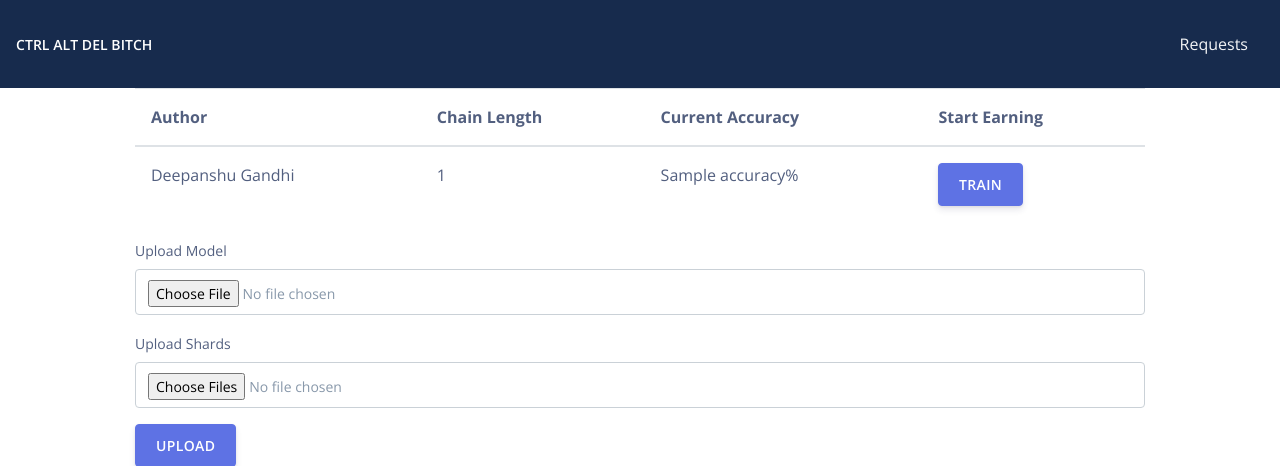
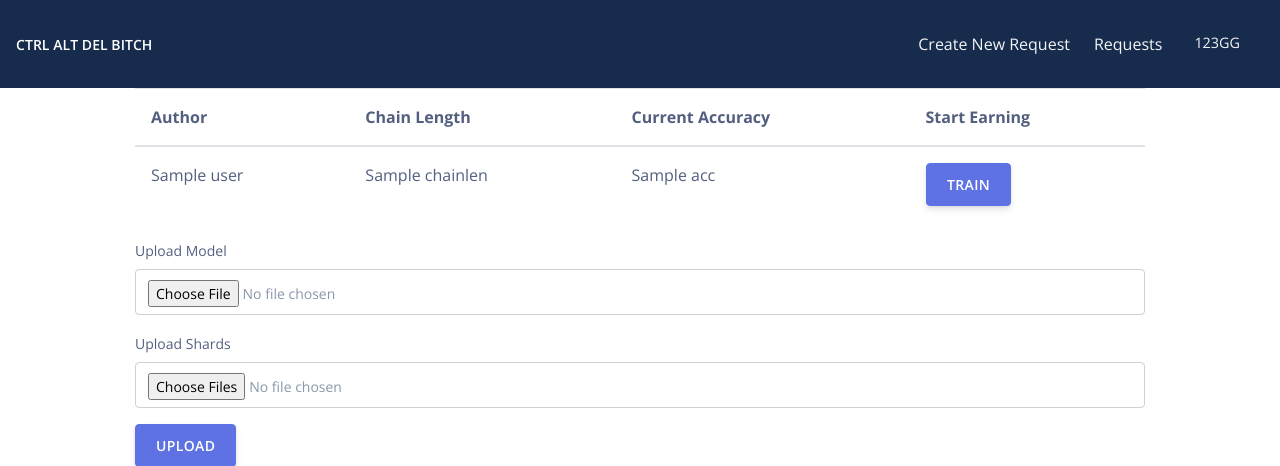
Before and after one commit to nine-tails9/GG-Chain, a Flask app: template templates/index.html in a window 1280 px wide. Shown: the top 466 px of the page. Run offline with Flask 2, Linux system fonts and the light colour scheme; the template is opened without the code that fills it: most values are stand-ins (such as "Sample title", 1, 10 or a date in 2020); some libraries are stand-ins or nearby versions.

Commit message:
added readme skeleton, fetched requests from dynamo

```diff
--- a/server.py
+++ b/server.py
@@ -2,7 +2,7 @@ from flask import Flask, escape, request, render_template, jsonify
 import requests, time, json
 import Blockchain
 import os, boto3
-#import awsConfig
+import awsConfig
 from flask_cors import CORS
 app = Flask(__name__)
 CORS(app)
@@ -93,7 +93,8 @@ def announce_new_block(block):
         requests.post(url, data=json.dumps(block.__dict__, sort_keys=True))
 @app.route('/home')
 def index():
-    return render_template('index.html', accuracy=blockchain.currentAccuracy, chainLength=blockchain.chainLength)
+    reqs = awsConfig.getRequests()
+    return render_template('index.html', accuracy=blockchain.currentAccuracy, chainLength=blockchain.chainLength, requests=reqs)
 
 @app.route('/download_dataset', methods=['GET'])
 def download():
--- a/static/app.js
+++ b/static/app.js
@@ -38,27 +38,26 @@ new Vue({
                 this.err = true;
                 return;
             }
+            var reader = new FileReader();
+            reader.readAsText(this.shards[0]);
+            reader.onload = this.loaded;
+
+        },
+        loaded(item){
             this.loading.model = true;
-
-            this.err =  false;
-            let formData = new FormData();
-            formData.append('model', this.model);
-
-            for(let i = 0; i < this.shards.length; i++)
-                formData.append('shards' + i, this.shards[i]);
-
             fetch('/new_model', {
                 method: 'POST',
                 headers: {
-                    "Content-Type": "multipart/form-data"
+                    'Content-Type': 'application/json',
+                    // 'Content-Type': 'application/x-www-form-urlencoded',
                 },
-                body: formData
+                body: item['currentTarget']['result']
 
             })
                 .then(res => {
                     this.loading.model = false;
                     console.log(res)
                 })
-        },
+        }
     }
 });
--- a/templates/index.html
+++ b/templates/index.html
@@ -20,15 +20,23 @@
         <a class="navbar-brand" href="#">Ctrl Alt Del Bitch</a>
         <ul class="navbar-nav ml-lg-auto">
             <li class="nav-item">
+                <a class="nav-link nav-link-icon" href="/create">
+                    Create New Request
+                </a>
+            </li>
+            <li class="nav-item">
                 <a class="nav-link nav-link-icon" href="#">
                     Requests
                 </a>
             </li>
+            <li class="nav-item">
+                <a class="nav-link">123GG</a>
+            </li>
+
         </ul>
     </nav>
 
     <div class="container">
-
         <table class="table">
             <thead>
             <tr>
@@ -40,18 +48,23 @@
             </tr>
             </thead>
             <tbody>
+            {% for user in requests %}
+            <tr>
+                <td>{{ user.name }}</td>
                 <td>
-                Deepanshu Gandhi
+                    {{ user.chainlen }}
                 </td>
                 <td>
-                {{ chainLength }}
-            </td>
-            <td>
-                {{ accuracy }}%
+                    {{ user.acc }}
                 </td>
                 <td>
                     <button class="btn btn-primary" @click="start_download">Train</button>
                 </td>
+            </tr>
+
+
+            {% endfor %}
+
 
             </tbody>
 
```
Also changed, not shown: awsConfig.py (+8 -10 lines), README.md. Lines whose indentation alone changed are shown as unchanged.
